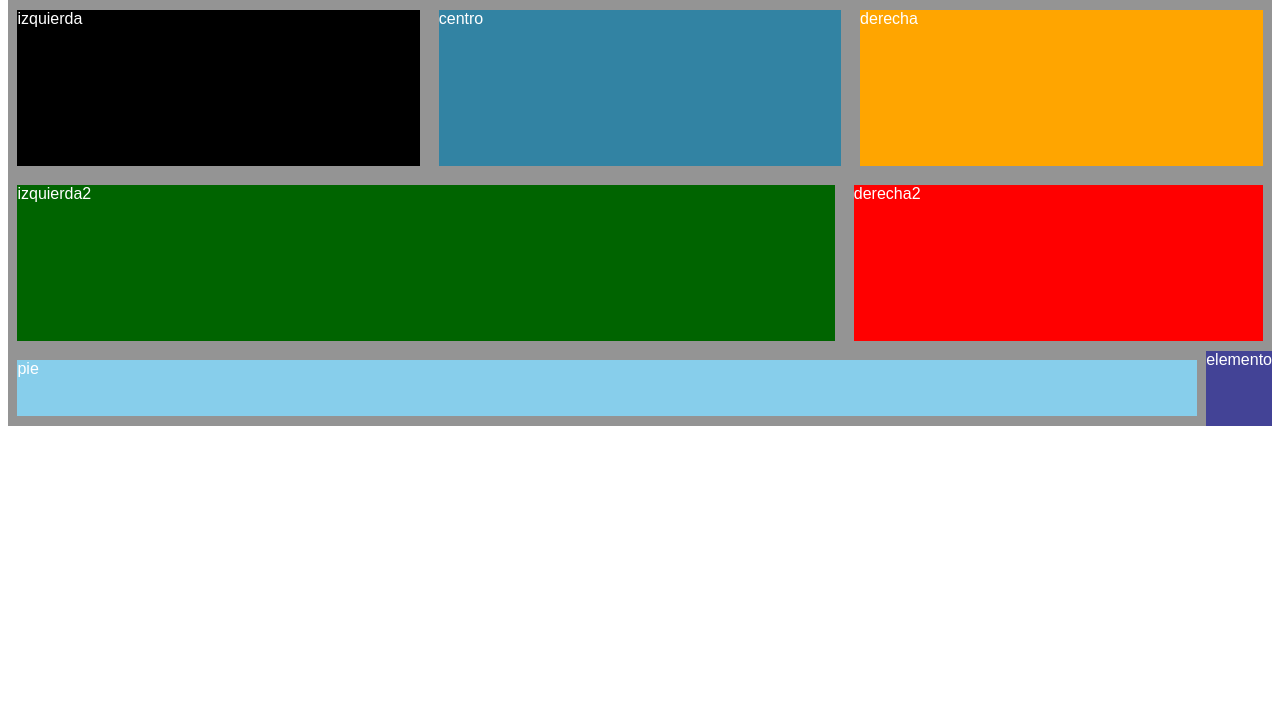
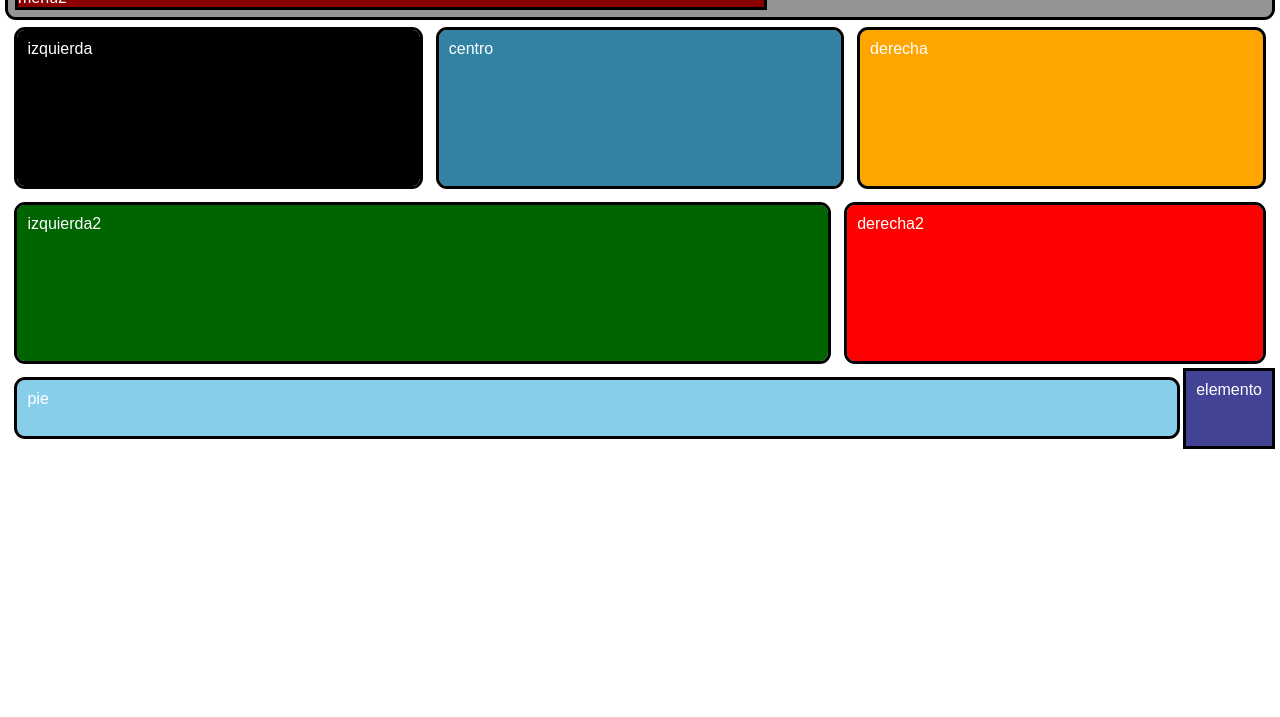
Before and after one commit to AlvaroCorreaD/Entregable-Flexbox, a website: page index.html in a window 1280 px wide. Shown: the part 83-800 px from the top of the page. Drawn offline with Linux system fonts and the light colour scheme.

Commit message:
progress

```diff
--- a/estilos.css
+++ b/estilos.css
@@ -11,26 +11,37 @@ body {
 .encabezado {
   width: 100%;
   background-color: rgb(148, 148, 148);
+  outline-style: solid;
+  outline-color: black;
+  border-radius: 0.5rem;
+  padding: 10px;
 }
 
 .logo {
   background-color: rgb(67, 67, 150);
   width: 10%;
+  outline-style: solid;
+  outline-color: black;
 }
 
 .menu1 {
   background-color: palegreen;
   width: 40%;
+  outline-style: solid;
+  outline-color: black;
 }
 
 .menu2 {
   background-color: darkred;
   width: 60%;
+  outline-style: solid;
+  outline-color: black;
 }
 
 .contenedor2 {
   display: flex;
   flex-direction: row;
+  width: 100%;
   height: 175px;
   margin-top: 1mm;
 }
@@ -38,24 +49,37 @@ body {
   background-color: black;
   width: 33.3%;
   margin: 2.5mm;
+  padding: 10px;
+  outline-style: solid;
+  outline-color: black;
+  border-radius: 0.5rem;
 }
 
 .centro {
   background-color: rgb(50, 131, 163);
   width: 33.3%;
   margin: 2.5mm;
+  padding: 10px;
+  outline-style: solid;
+  outline-color: black;
+  border-radius: 0.5rem;
 }
 
 .derecha {
   background-color: orange;
   width: 33.3%;
   margin: 2.5mm;
+  padding: 10px;
+  outline-style: solid;
+  outline-color: black;
+  border-radius: 0.5rem;
 }
 
 .contenedor3 {
   display: flex;
   flex-direction: row;
   flex-wrap: nowrap;
+  width: 100%;
   height: 175px;
 }
 
@@ -63,16 +87,25 @@ body {
   background-color: darkgreen;
   width: 66.6%;
   margin: 2.5mm;
+  padding: 10px;
+  outline-style: solid;
+  outline-color: black;
+  border-radius: 0.5rem;
 }
 
 .derecha2 {
   background-color: red;
   width: 33.3%;
   margin: 2.5mm;
+  padding: 10px;
+  outline-style: solid;
+  outline-color: black;
+  border-radius: 0.5rem;
 }
 
 .contenedor4 {
   display: flex;
+  width: 100%;
   height: 75px;
 }
 
@@ -80,8 +113,15 @@ body {
   background-color: skyblue;
   width: 100%;
   margin: 2.5mm;
+  padding: 10px;
+  outline-style: solid;
+  outline-color: black;
+  border-radius: 0.5rem;
 }
 
 .elemento {
   background-color: rgb(67, 67, 150);
+  outline-style: solid;
+  outline-color: black;
+  padding: 10px;
 }
```
Also changed, not shown: index.html (+7 -3 lines).
